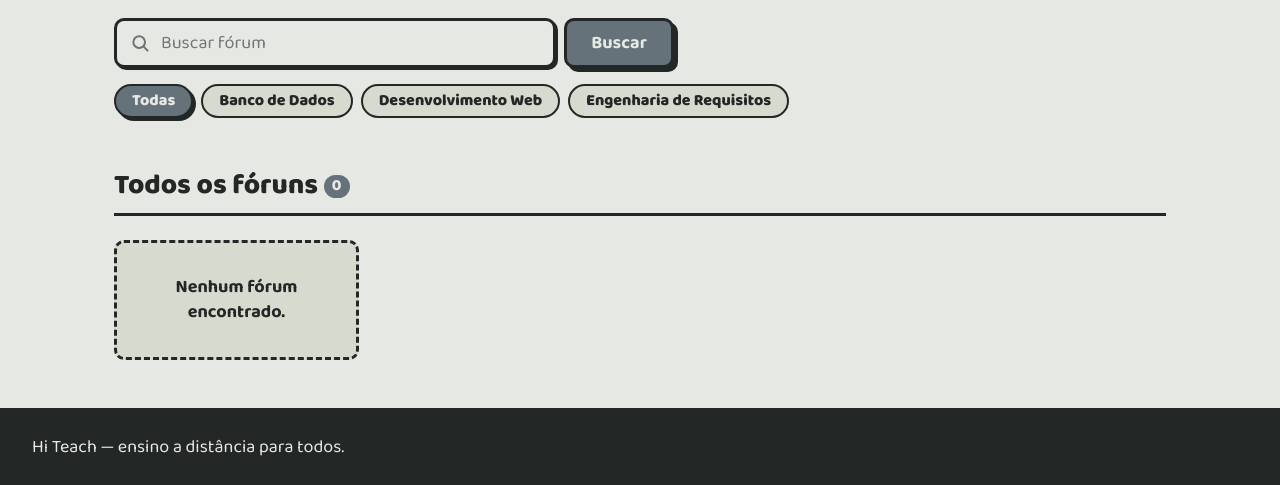
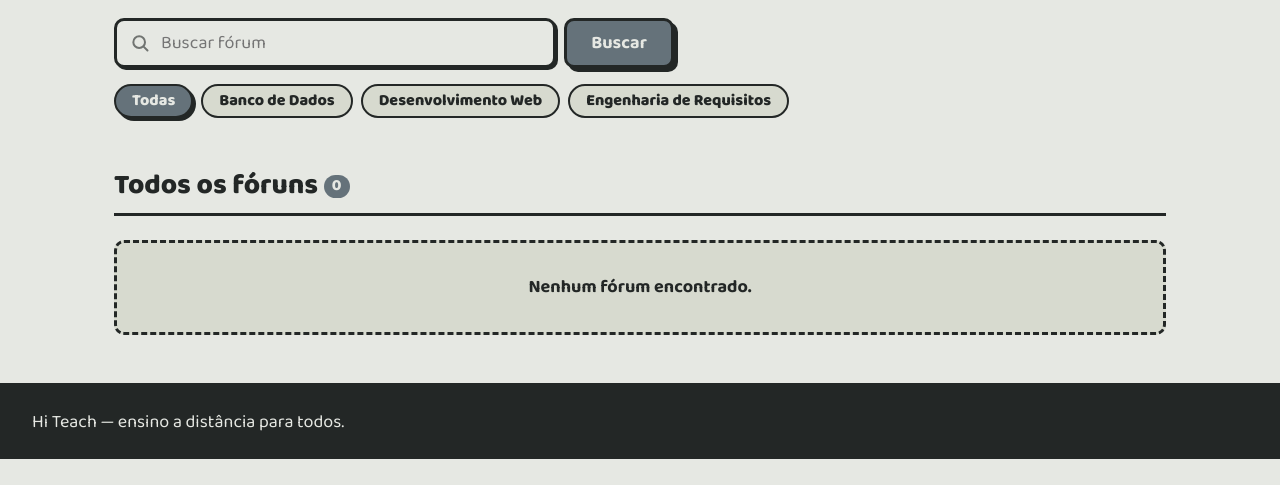
Before and after one commit to Odudz/Projeto_Hi-Teach_Underdog, a PHP site: page /pages/forum.php in a window 1280 px wide. Shown: the part 448-933 px from the top of the page. After the commit the page ends 907 px from the top, so only its background shows below. Run offline with PHP 8.4, Linux system fonts and the light colour scheme; data comes from the database, SQL or seed files in the repository; data that the repository does not hold is empty.

Commit message:
Layout fix
forum tinha os cards todos quebrados

```diff
--- a/css/layout.css
+++ b/css/layout.css
@@ -294,7 +294,6 @@
 #subjects-preview,
 #subject-list,
 #course-list,
-#forum-list,
 #classroom-activities {
   display: grid;
   grid-template-columns: repeat(auto-fit, minmax(240px, 1fr));
@@ -307,7 +306,6 @@
     #subjects-preview,
     #subject-list,
     #course-list,
-    #forum-list,
     #classroom-activities
   )
   > .section-title {
```
